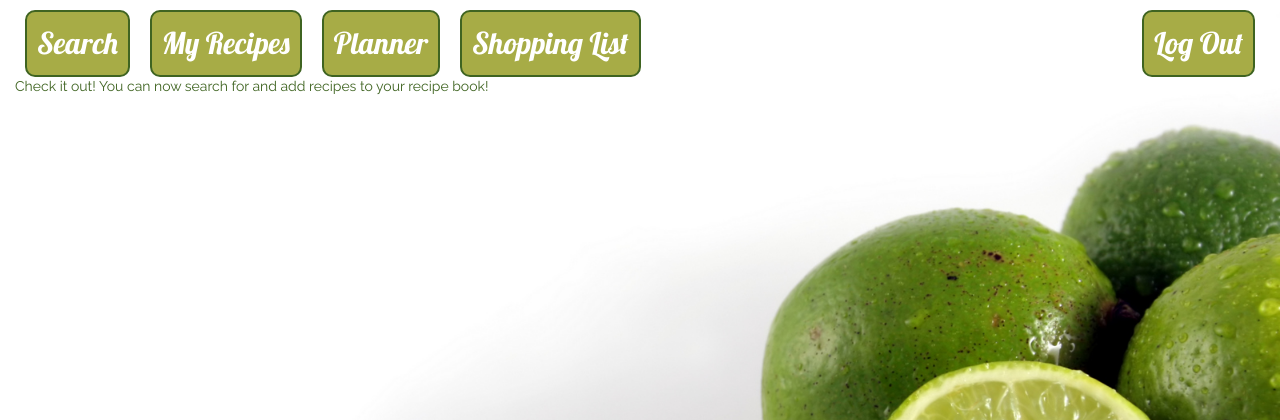
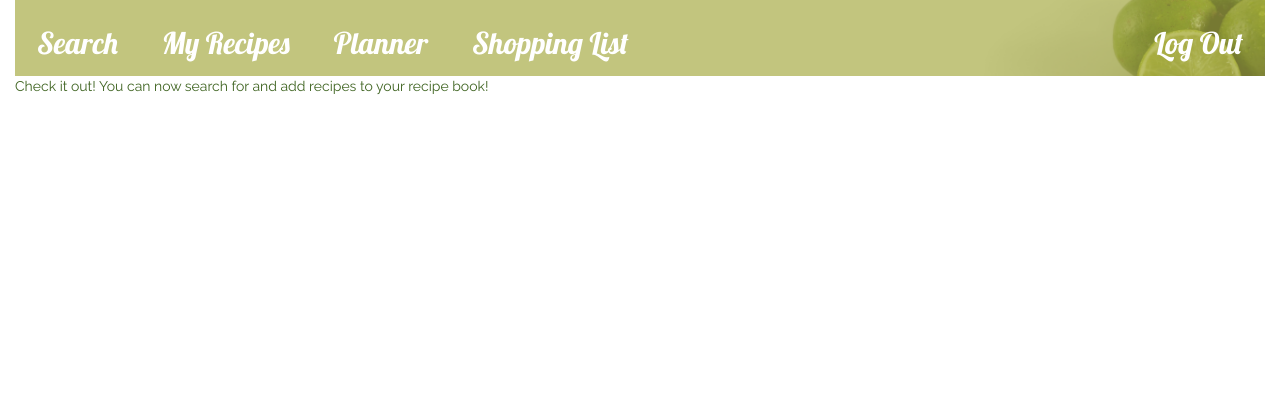
Before and after one commit to imnikkiz/Chomp, a Django app: page /recipe_main in a window 1280 px wide. Shown: the top 420 px of the page. Run offline with Django 3.2, Linux system fonts and the light colour scheme; some libraries are stand-ins or nearby versions.

Commit message:
Add header with lime styling

```diff
--- a/search/static/recipe-ajax.js
+++ b/search/static/recipe-ajax.js
@@ -25,6 +25,10 @@ function showShoppingList(evt) {
     evt.preventDefault();
     $("#content").load("shopping_list/");
 }
+function logout(evt) {
+    evt.preventDefault();
+    $.get("logout_user/");
+}
 
 
 $("#login_button").on('click', showLogin);
@@ -33,21 +37,4 @@ $("#search_button").on('click', showSearch);
 $("#my_recipes_button").on('click', showMyRecipes);
 $("#planner_button").on('click', showPlanner);
 $("#shopping_list_button").on('click', showShoppingList);
-
-$("#login_button").hover(
-    function () {
-        $(this).removeClass("link-button");
-        $(this).addClass("link-button-inverse");
-    }, function() {
-        $(this).removeClass("link-button-inverse");
-        $(this).addClass("link-button");
-    });
-
-$("#register_button").hover(
-    function () {
-        $(this).removeClass("link-button");
-        $(this).addClass("link-button-inverse");
-    }, function() {
-        $(this).removeClass("link-button-inverse");
-        $(this).addClass("link-button");
-    });
+$("#logout_button").on('click', logout);
--- a/search/static/style.css
+++ b/search/static/style.css
@@ -8,12 +8,17 @@
 }
 
 .recipe-page-body {
-    background-image: url(./limes.jpg);
-    background-position: center center;
+    background-color: white;
+    margin: 0;
+}
+
+.recipe-page-body .header {
+    overflow: hidden;
+    background-image: url('./limeheader_green.png');
+    background-size: auto 100%;
     background-repeat: no-repeat;
-    background-attachment: fixed;
-    background-size: cover;
-    background-color: #464646;
+    background-position: 100% center;
+    background-color: #C2C57E;
 }
 
 .link-button {
@@ -28,9 +33,10 @@
     text-align: center;
     font-family: 'Lobster', cursive;
     font-size: 30px;
+
 }
 
-.link-button-inverse {
+.link-button:hover {
     border: 2px solid white;
     padding: 10px;
     float: left;
@@ -45,17 +51,21 @@
 }
 
 .recipe-link-button {
-    border: 2px solid #3F6421;
     padding: 10px;
     float: left;
     margin: 10px;
     cursor: pointer;
-    border-radius: 10px;
-    background-color: #A7AC46;
     color: white;
     text-align: center;
     font-family: 'Lobster', cursive;
     font-size: 30px;
+    border: 2px solid transparent;
+}
+
+.recipe-link-button:hover {
+    border: 2px solid #3F6421;
+    background-color: #A7AC46;
+    border-radius: 10px;
 }
 
 .logo {
@@ -73,6 +83,7 @@
 
 .nav {
     border: none;
+    list-style-type: none
 }
 
 .centered-content {
```
Also changed, not shown: search/static/limeheader_green.png (added).
